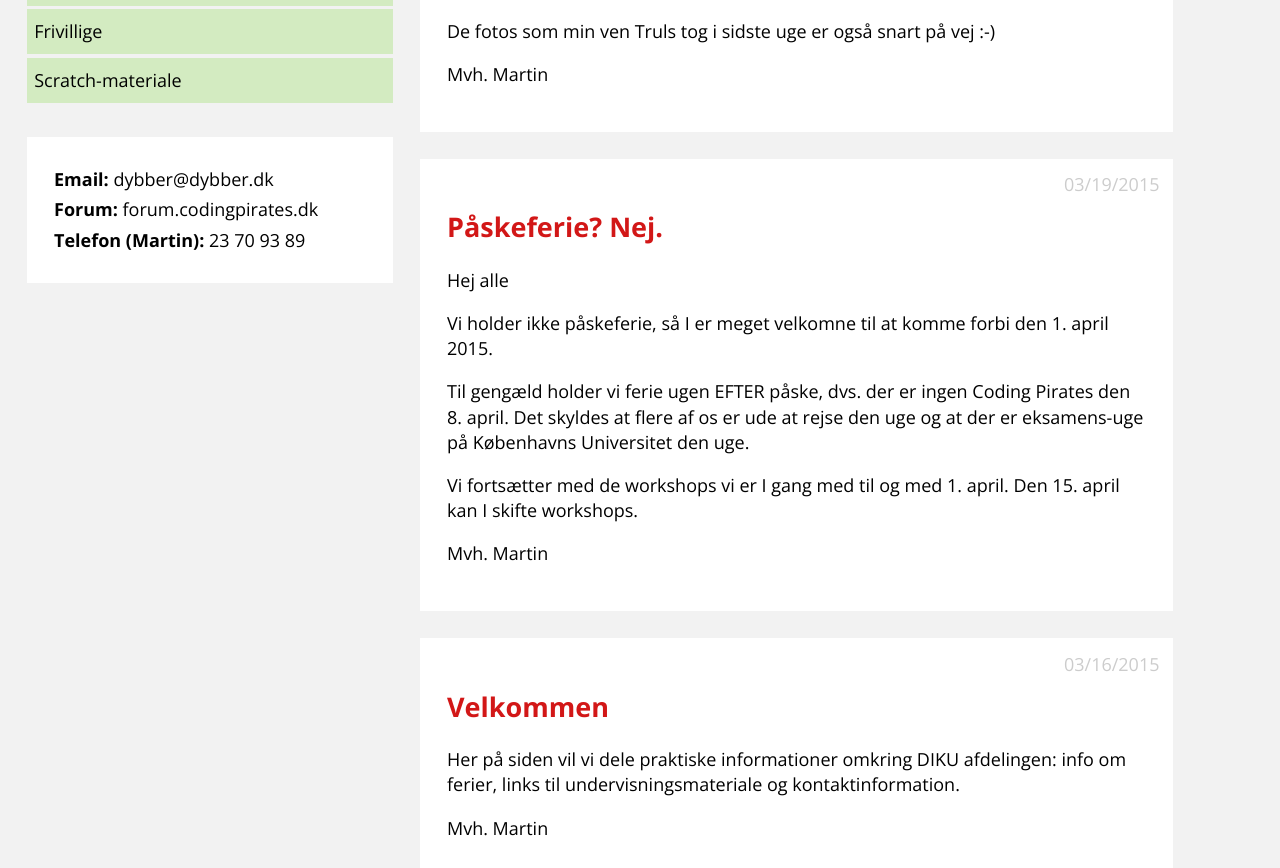
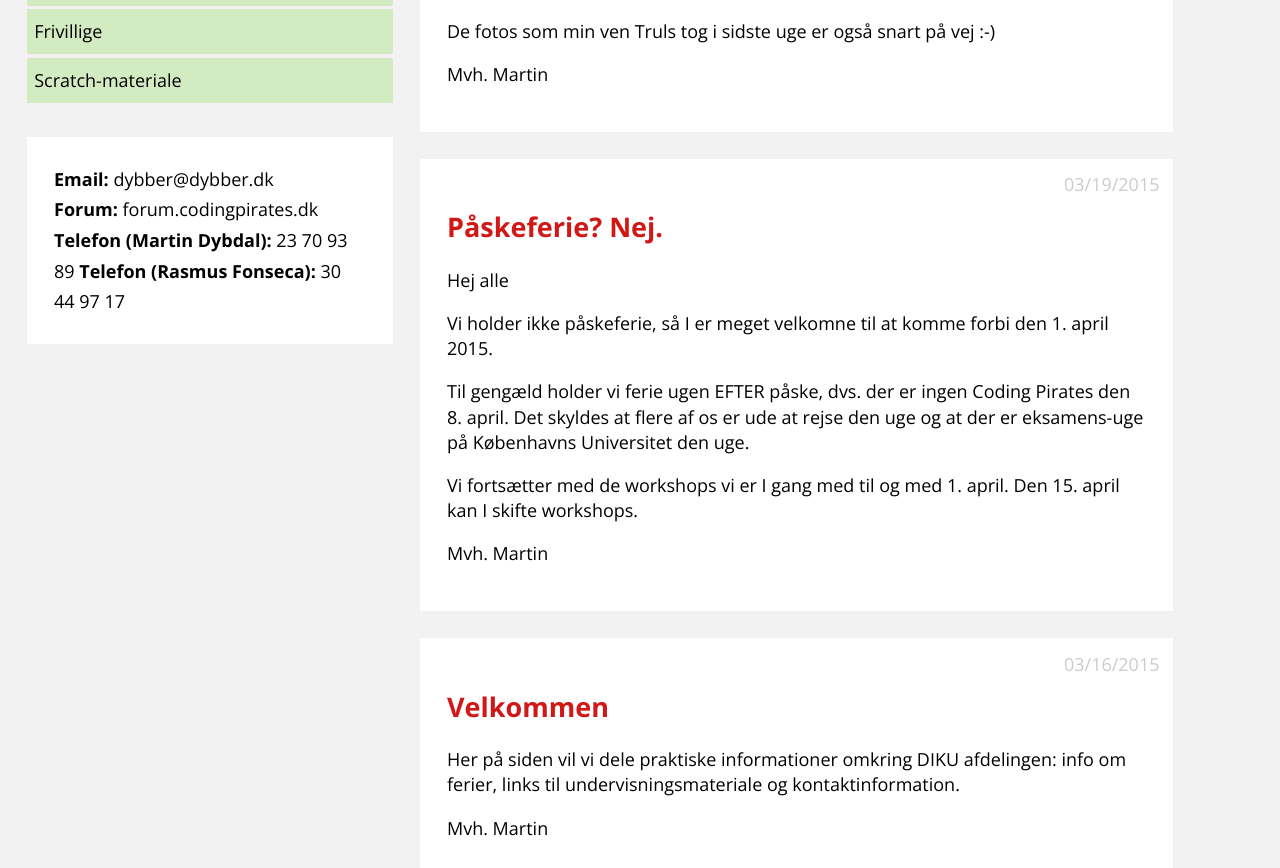
Before and after one commit to dybber/diku.codingpirates.dk, a Jekyll site: the page built from src/index.html, in a window 1280 px wide and 900 px high, scrolled down 620 px, cut to the strip 32-900 px from the top of the window. Built offline with Jekyll 4.4.1, drawn with Linux system fonts in a browser that asks for light colours; Markdown is read by kramdown in place of the engine named in the settings.

Commit message:
Tilføj telefonnummer på Rasmus Fonseca

```diff
--- a/src/_layouts/default.html
+++ b/src/_layouts/default.html
@@ -46,8 +46,8 @@
         <div class="module color3">
             <strong>Email:</strong> <a href="mailto:{{ site.email }}">{{ site.email }}</a><br />
             <strong>Forum:</strong> <a href="http://forum.codingpirates.dk">forum.codingpirates.dk</a>
-            <strong>Telefon (Martin):</strong> 23 70 93 89
-            <!-- <strong>Telefon (Rasmus F.):</strong>  -->
+            <strong>Telefon (Martin Dybdal):</strong> 23 70 93 89
+            <strong>Telefon (Rasmus Fonseca):</strong> 30 44 97 17
             <!-- github/{{ site.github }}<br> -->
             <!-- twitter/{{ site.twitter }}<br> -->
         </div>
```
